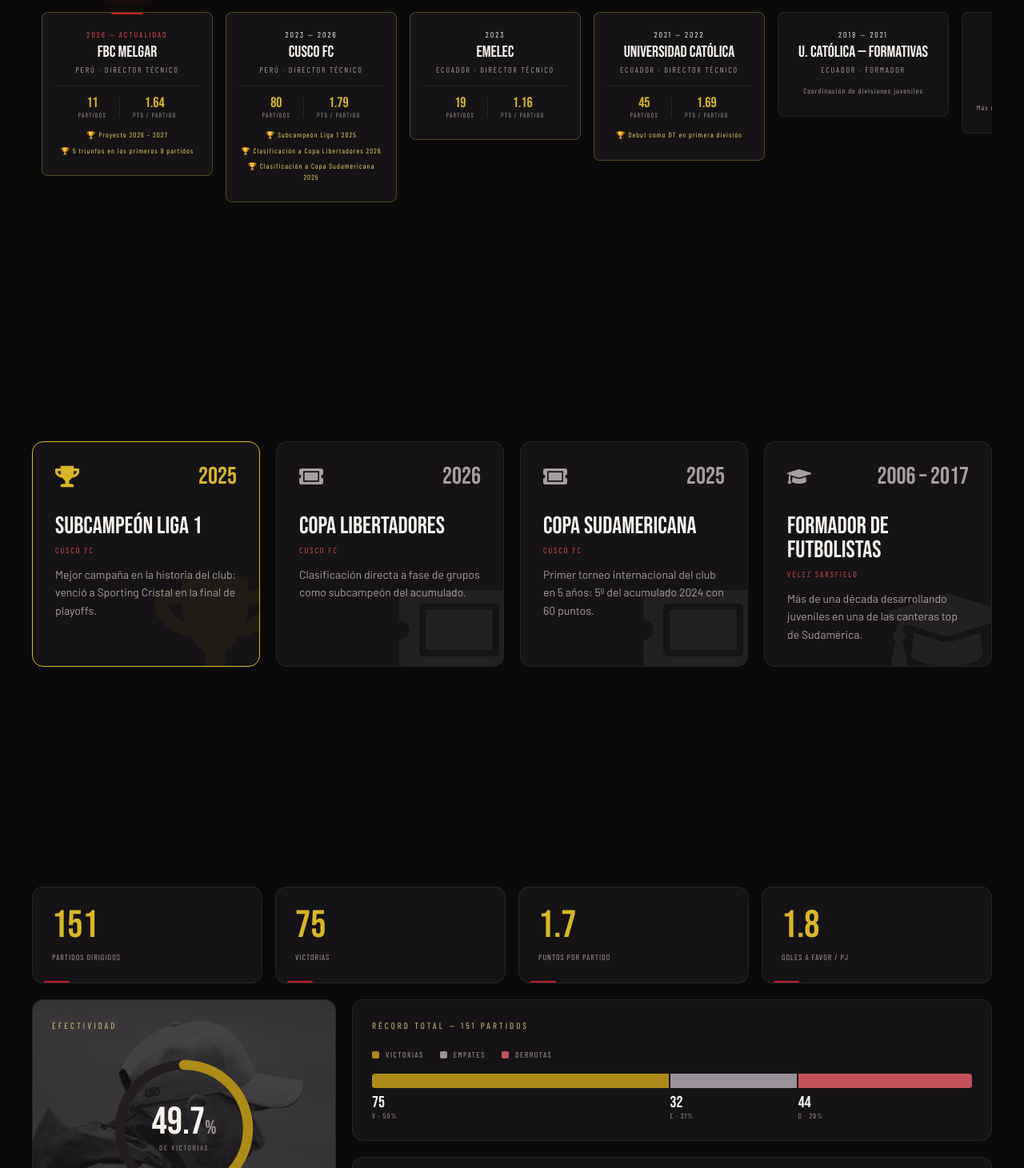
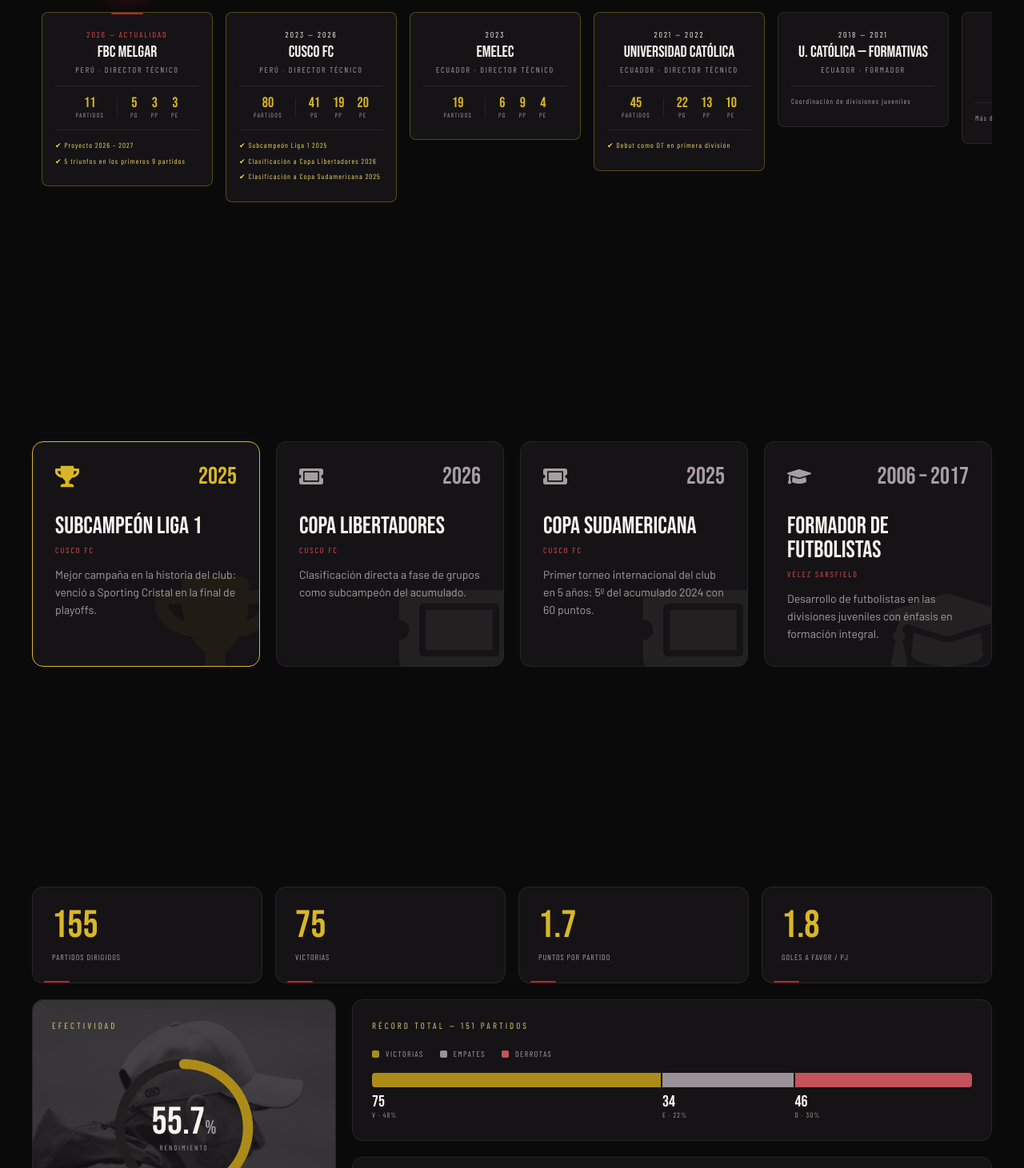
Before and after one commit to mgunsett/miguel_rondelli, a React (Vite) app: page / in a window 1280 px wide. Shown: the part 1929-3390 px from the top of the page at 80% size. Built offline with nearby package versions, Linux system fonts and the light colour scheme; no server answers; the database is empty.

Commit message:
update data

```diff
--- a/src/data/coachData.js
+++ b/src/data/coachData.js
@@ -1,21 +1,16 @@
 import { FaInstagram } from 'react-icons/fa'
 import { IoMdStats } from 'react-icons/io'
 
-// ⚠️ FOTOS PLACEHOLDER — reemplazar por fotos reales del DT:
-//    coachHero  → foto de Rondelli en banca o dando indicaciones (recorte PNG/WebP)
+// Hero
 import coachHero from '@assets/polaco1.webp'
-
 import argentina from '@assets/argentina.webp'
-// Escudos disponibles (faltan: escudo_melgar / escudo_cusco / escudo_emelec / escudo_velez)
-// Al agregarlos en assets/escudos/, importarlos y completar el campo `logo` de cada club.
+// Escudos clubes
 import escudoUcatolica from '@assets/escudos/escudo_ucatolica.webp'
 import escudoMelgar from '@assets/escudo_melgar.webp'
 import escudoCusco from '@assets/escudos/escudo_cusco.webp'
 import escudoEmelec from '@assets/escudos/escudo_emelec.webp'
 import escudoVelez from '@assets/escudos/escudo_velez.webp'
-
-// ⚠️ GALERÍA PLACEHOLDER — reemplazar por fotos en banca, charlas técnicas,
-//    celebraciones de equipo y ruedas de prensa.
+// Gallery
 import image1 from '@assets/gallery/image1.webp'
 import image2 from '@assets/gallery/image2.webp'
 import image3 from '@assets/gallery/image3.webp'
@@ -23,9 +18,9 @@
 import image5 from '@assets/gallery/image5.webp'
 import image6 from '@assets/gallery/image6.webp'
 import image7 from '@assets/gallery/image7.webp'
+import image8 from '@assets/gallery/image8.webp'
 import image9 from '@assets/gallery/image9.webp'
-
-// Logos de medios (placeholder — reemplazar por logos de Infobae / Depor / ESPN)
+// Logos de medios
 import logo1 from '@assets/logos/logo1.webp'
 import logo2 from '@assets/logos/logo2.webp'
 import logo3 from '@assets/logos/logo3.webp'
@@ -53,10 +48,10 @@
   birthDate: '24 / 01 / 1978',
   birthPlace: 'Buenos Aires, Argentina',
   currentClub: 'FBC Melgar',
-  logoCurrentClub: escudoMelgar, // ⚠️ agregar assets/escudos/escudo_melgar.webp
+  logoCurrentClub: escudoMelgar,
   formation: '4-2-3-1',
   image: coachHero,
-  image2: image9, // ⚠️ placeholder — reemplazar por otra foto del DT
+  image2: image9,
 
   // Datos de impacto para el Hero
   impact: [
@@ -65,8 +60,7 @@
     { value: '4',    label: 'Clubes · 2 países' },
   ],
 
-  // ── Filosofía / Modelo de juego ──
-  // `board` define qué animación dibuja la pizarra táctica para cada concepto.
+  // Tácticas
   philosophy: [
     {
       id: 'posesion',
@@ -92,7 +86,7 @@
     {
       id: 'linea343',
       board: 'linea343',
-      formation: '3-4-3', // pisa el 4-2-3-1 base en la leyenda de la pizarra
+      formation: '3-4-3',
       title: '3-4-3 en línea',
       text: 'Variante de apoyo: línea de tres centrales, mediocampo plano de cuatro con carrileros y tridente ofensivo. Un plan alternativo para ganar amplitud y presencia en campo rival.',
       tag: 'Variante de partido',
@@ -100,7 +94,7 @@
   ],
 
   // ── Trayectoria como DT ──
-  // stage: 'primera' = fútbol profesional | 'formativas' = etapa de formador
+
   career: [
     {
       club: 'FBC Melgar',
@@ -108,9 +102,9 @@
       years: '2026 — Actualidad',
       role: 'Director Técnico',
       stage: 'primera',
-      logo: escudoMelgar, // ⚠️ escudo_melgar.webp
+      logo: escudoMelgar,
       shortName: 'MEL',
-      record: { pj: 11, ppm: 1.64 },
+      record: { pj: 11, ppm: 1.64, pg: 5, pp: 3, pe: 3 },
       highlights: ['Proyecto 2026 – 2027', '5 triunfos en los primeros 9 partidos'],
     },
     {
@@ -119,9 +113,9 @@
       years: '2023 — 2026',
       role: 'Director Técnico',
       stage: 'primera',
-      logo: escudoCusco, // ⚠️ escudo_cusco.webp
+      logo: escudoCusco,
       shortName: 'CUS',
-      record: { pj: 80, ppm: 1.79 },
+      record: { pj: 80, ppm: 1.79, pg: 41, pp: 19, pe: 20 },
       highlights: [
         'Subcampeón Liga 1 2025',
         'Clasificación a Copa Libertadores 2026',
@@ -134,9 +128,9 @@
       years: '2023',
       role: 'Director Técnico',
       stage: 'primera',
-      logo: escudoEmelec, // ⚠️ escudo_emelec.webp
+      logo: escudoEmelec,
       shortName: 'EME',
-      record: { pj: 19, ppm: 1.16 },
+      record: { pj: 19, ppm: 1.16, pg: 6, pp: 9, pe: 4 },
       highlights: [],
     },
     {
@@ -147,7 +141,7 @@
       stage: 'primera',
       logo: escudoUcatolica,
       shortName: 'UCA',
-      record: { pj: 45, ppm: 1.69 },
+      record: { pj: 45, ppm: 1.69, pg: 22, pp: 13, pe: 10 },
       highlights: ['Debut como DT en primera división'],
     },
     {
@@ -167,7 +161,7 @@
       years: '2006 — 2017',
       role: 'Formador',
       stage: 'formativas',
-      logo: escudoVelez, // ⚠️ escudo_velez.webp
+      logo: escudoVelez,
       shortName: 'VEL',
       record: null,
       highlights: ['Más de una década en el semillero de Vélez'],
@@ -203,20 +197,20 @@
       title: 'Formador de futbolistas',
       club: 'Vélez Sarsfield',
       year: '2006 – 2017',
-      detail: 'Más de una década desarrollando juveniles en una de las canteras top de Sudamérica.',
+      detail: 'Desarrollo de futbolistas en las divisiones juveniles con énfasis en formación integral.',
     },
   ],
 
   // ── Estadísticas de gestión (Transfermarkt / BeSoccer, jul 2026) ──
   managementStats: {
     kpis: [
-      { label: 'Partidos dirigidos', value: 151 },
+      { label: 'Partidos dirigidos', value: 155 },
       { label: 'Victorias',          value: 75 },
       { label: 'Puntos por partido', value: 1.7, decimals: 1 },
       { label: 'Goles a favor / PJ', value: 1.8, decimals: 1 },
     ],
-    winRate: 49.7, // % de victorias en toda la carrera
-    record: { wins: 75, draws: 32, losses: 44 },
+    winRate: 55.7, // % de victorias en toda la carrera
+    record: { wins: 75, draws: 34, losses: 46 }, // victorias, empates y derrotas
     ppmByClub: [
       { club: 'U. Católica', short: 'UCA', years: '2021–22', ppm: 1.69, logo: escudoUcatolica },
       { club: 'Emelec',      short: 'EME', years: '2023',    ppm: 1.16, logo: escudoEmelec },
@@ -282,6 +276,8 @@
     { id: 5, src: image5, alt: 'Miguel Rondelli', caption: 'Plantel 2026',                category: 'Equipo',       aspect: 'wide' },
     { id: 6, src: image6, alt: 'Miguel Rondelli', caption: 'Rueda de prensa',             category: 'Prensa',       aspect: 'tall' },
     { id: 7, src: image7, alt: 'Miguel Rondelli', caption: 'Charla técnica pre-partido',  category: 'Charla',       aspect: 'wide' },
+    { id: 8, src: image8, alt: 'Miguel Rondelli', caption: 'Análisis de video',            category: 'Analisis',     aspect: 'tall' },
+    { id: 9, src: image9, alt: 'Miguel Rondelli', caption: 'Concentración del plantel',    category: 'Concentración', aspect: 'wide' },
   ],
 
   socialMedia: [
--- a/src/data/matchData.js
+++ b/src/data/matchData.js
@@ -10,7 +10,7 @@
   }
 }
 
-// ⚠️ PLACEHOLDER — los partidos reales se cargan desde /admin (Firestore)
+
 export const defaultMatches = {
   last: {
     home:      { name: 'FBC Melgar', shield: null },
--- a/src/sections/CareerSection.jsx
+++ b/src/sections/CareerSection.jsx
@@ -131,23 +131,41 @@
             <Box w="1px" h="24px" bg="brand.linea" />
             <Box>
               <Text fontFamily="heading" fontSize="lg" color="brand.dorado" lineHeight={1}>
-                {club.record.ppm.toFixed(2)}
+                {club.record.pg}
               </Text>
               <Text fontFamily="mono" fontSize="8px" color="brand.gray"
                 textTransform="uppercase" letterSpacing="0.15em">
-                Pts / partido
+                PG
+              </Text>
+            </Box>
+            <Box>
+              <Text fontFamily="heading" fontSize="lg" color="brand.dorado" lineHeight={1}>
+                {club.record.pp}
+              </Text>
+              <Text fontFamily="mono" fontSize="8px" color="brand.gray"
+                textTransform="uppercase" letterSpacing="0.15em">
+                PP
+              </Text>
+            </Box>
+            <Box>
+              <Text fontFamily="heading" fontSize="lg" color="brand.dorado" lineHeight={1}>
+                {club.record.pe}
+              </Text>
+              <Text fontFamily="mono" fontSize="8px" color="brand.gray"
+                textTransform="uppercase" letterSpacing="0.15em">
+                PE
               </Text>
             </Box>
           </HStack>
         )}
 
         {club.highlights.length > 0 && (
-          <VStack spacing={1.5} mt={3}>
+          <VStack spacing={1.5} mt={3} alignItems="start" pt={3} borderTop="1px solid" borderColor="brand.linea">
             {club.highlights.map((h) => (
               <Text key={h} fontFamily="mono" fontSize="9px"
                 color={isFormativas ? 'brand.gray' : 'brand.doradoLight'}
                 letterSpacing="0.12em" lineHeight={1.5}>
-                {isFormativas ? h : `🏆 ${h}`}
+                {isFormativas ? h : `✔ ${h}`}
               </Text>
             ))}
           </VStack>
--- a/src/sections/ManagementStatsSection.jsx
+++ b/src/sections/ManagementStatsSection.jsx
@@ -151,7 +151,7 @@
           </HStack>
           <Text fontFamily="mono" fontSize="9px" color="brand.gray"
             textTransform="uppercase" letterSpacing="0.2em">
-            de victorias
+            Rendimiento
           </Text>
         </Flex>
       </Box>
--- a/src/sections/PhilosophySection.jsx
+++ b/src/sections/PhilosophySection.jsx
@@ -194,7 +194,7 @@
           </Text>
           <Text as="h2" fontFamily="heading" fontSize={{ base: '5xl', lg: '6xl' }}
             color="brand.dorado" lineHeight={1}>
-            Filosofía
+            Tácticas
           </Text>
         </Box>
 
```
